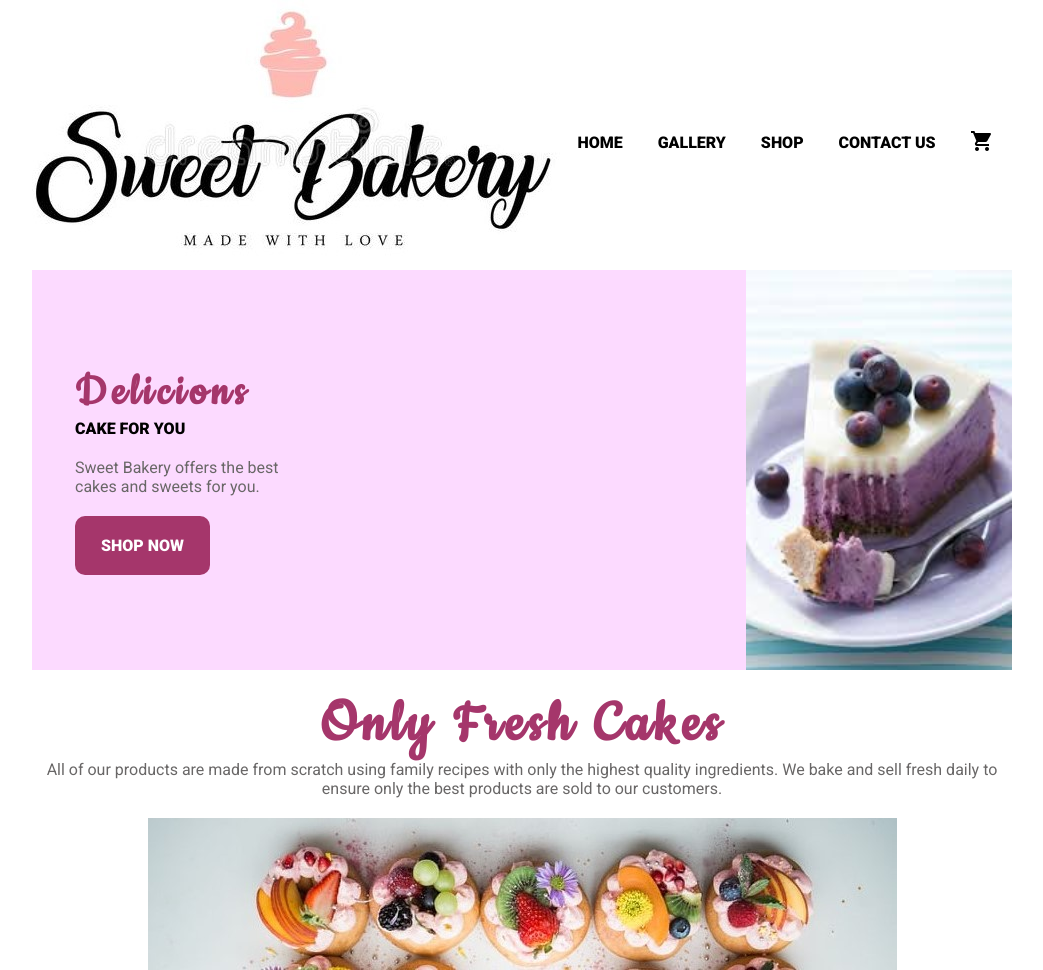
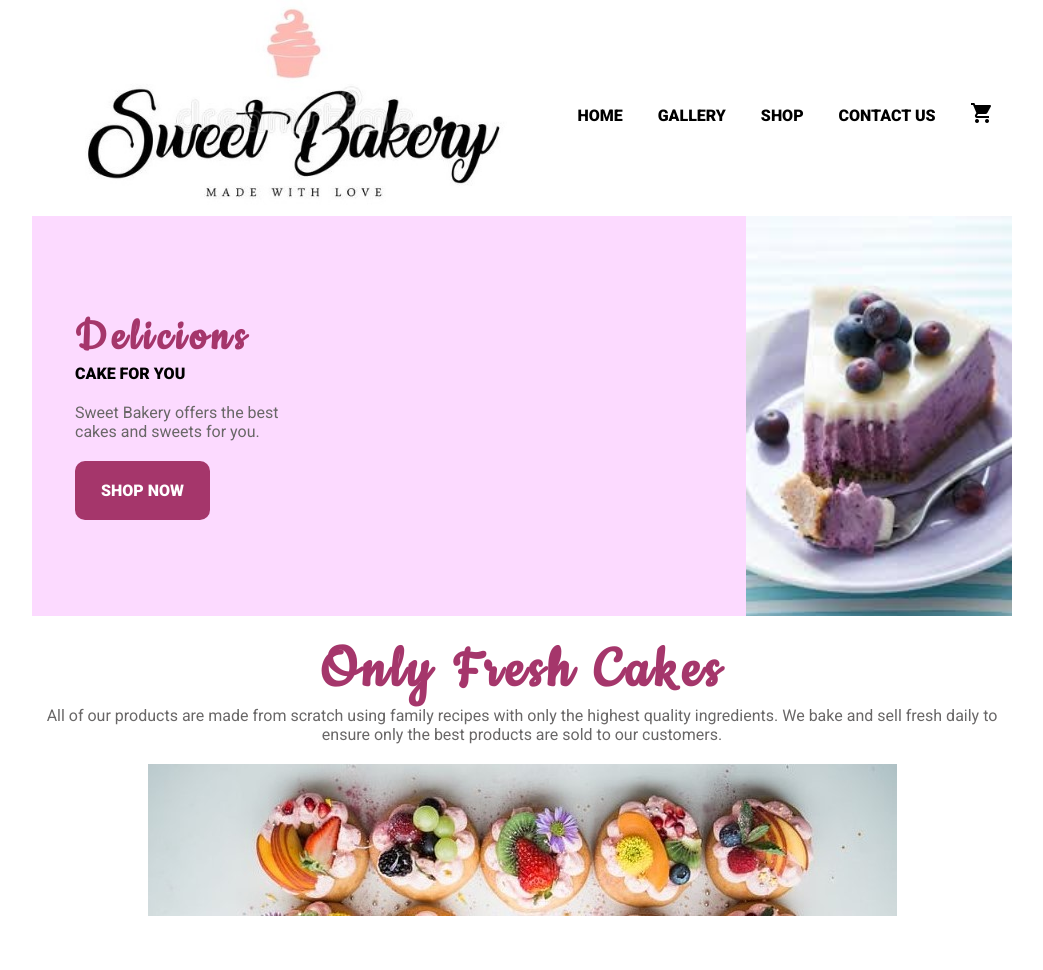
Before and after one commit to Irynanaiko/sweet.bakery, a plain HTML site: page index.html in a window 1280 px wide. Shown: the whole page, without its empty margins (118-1161 px from the left). After the commit the page ends 916 px from the top, so only its background shows below. Drawn offline with Linux system fonts and the light colour scheme.

Commit message:
finally change logo

```diff
--- a/css/catalog.css
+++ b/css/catalog.css
@@ -27,6 +27,13 @@ body {
 header .logo{
     display: flex;
     align-items: center;
+    justify-content: center;
+    margin: auto;
+}
+
+header .logo img{
+    display: block;
+    width: 80%;
 }
 
 header nav .top-menu {
--- a/css/index.css
+++ b/css/index.css
@@ -27,6 +27,13 @@ body {
 header .logo{
     display: flex;
     align-items: center;
+    justify-content: center;
+    margin: auto;
+}
+
+header .logo img{
+    display: block;
+    width: 80%;
 }
 
 header nav .top-menu {
```
